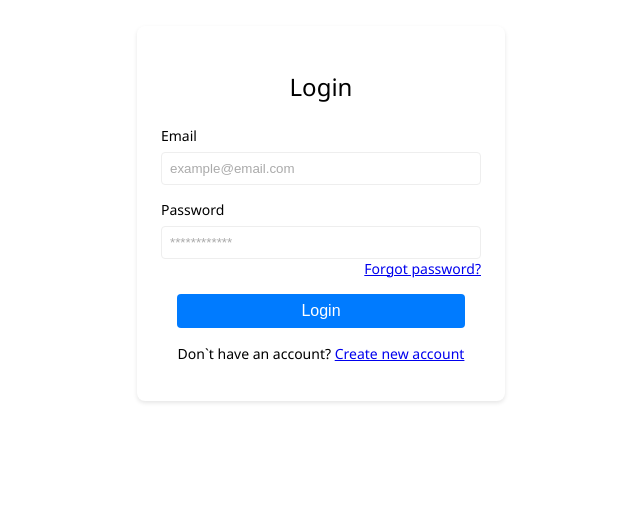
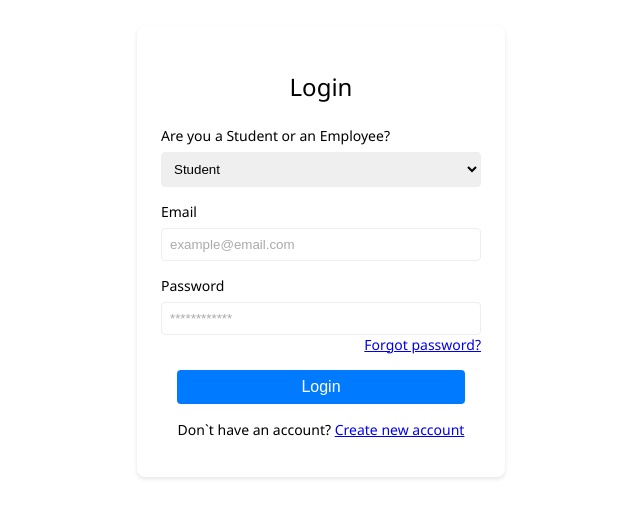
Before and after one commit to mihirp161/MentalHealthStudentPortal, a Flask app: page / in a window 1280 px wide. Shown: the part 129-647 px from the top of the page, without its empty margins (319-959 px from the left). Run offline with Flask 3, Linux system fonts and the light colour scheme.

Commit message:
Dropdown Selection Created for the Login Page

```diff
--- a/app.py
+++ b/app.py
@@ -15,17 +15,29 @@ def home():
         # Get the user's input email and password
         email = request.form['email']
         password = request.form['password']
+        userType = request.form['user-type']
 
-        # Check if the email and password match some stored credentials
-        if email == 'user@example.com' and password == 'password123':
-            # If the credentials are valid, redirect to the student home page
-            # return render_template('student-home.html')
-            return redirect(url_for('student_home'))
-        else:
-            # If the credentials are invalid, show an error message
-            error_message = 'Invalid email or password'
-            return render_template('index.html', error_message=error_message)
-
+        #TO DO:
+        #If student, search in the Hash Table
+        if userType == "student":
+            # Check if the email and password match some stored credentials
+            if email == 'user@example.com' and password == 'password123':
+                # If the credentials are valid, redirect to the student home page
+                return redirect(url_for('student_home'))
+            else:
+                # If the credentials are invalid, show an error message
+                error_message = 'Invalid email or password'
+                return render_template('index.html', error_message=error_message)
+        #If student, search in the B_Tree
+        elif userType == "employee":
+             # Check if the email and password match some stored credentials
+            if email == 'user@example.com' and password == 'password123':
+                # If the credentials are valid, redirect to the student home page
+                return redirect(url_for('student_home'))
+            else:
+                # If the credentials are invalid, show an error message
+                error_message = 'Invalid email or password'
+                return render_template('index.html', error_message=error_message)
     return render_template('index.html')
 
 @app.route('/register', methods=['GET', 'POST'])
@@ -39,7 +51,7 @@ def register():
         year = request.form.get("year")
         dob = request.form.get("dob")
 
-        #To-DO store the data in a database or file
+        #TO DO store the data in a database or file
         print(name, flush=True)
         print("Address:", address)
         print("Phone Number:", phone)
@@ -93,7 +105,7 @@ def survey():
         takingMedication = request.form.get("taking-medication")
         diagnosedBefore = request.form.get("diagnosed-before")
 
-        #To-DO store the data in a database or file
+        #To DO store the data in a database or file
         print("depressedMood: ", depressedMood)
         print("depressedHopeless: ", depressedHopeless)
         print("lossOfInterestAndEnjoyment: ", lossOfInterestAndEnjoyment)
@@ -136,6 +148,8 @@ def account_deleted():
 
 @app.route('/profile', methods=['GET', 'POST'])
 def profile():
+    #TO DO:
+    #Query the variable to get the following info
     name = "First Last"
     address = "Gainesville, FL 32611"
     phone = "012-345-6789"
--- a/static/css/login-form.css
+++ b/static/css/login-form.css
@@ -100,3 +100,15 @@ p a {
 .error{
   color: red;
 }
+
+.form-group select {
+  border: 1px solid #eee;
+  border-radius: 4px;
+  padding: 8px;
+  }
+
+  .form-group select option {
+  padding: 8px;
+  background-color: #fff;
+  color: #000;
+  }
--- a/templates/index.html
+++ b/templates/index.html
@@ -19,6 +19,13 @@
                 <p class="error">{{ error_message }}</p>
                 {% endif %}
                 <div class="form-group">
+                  <label for="user-type">Are you a Student or an Employee?</label>
+                  <select id="user-type" name="user-type">
+                    <option value="student">Student</option>
+                    <option value="employee">Employee</option>
+                  </select>
+                </div>
+                <div class="form-group">
                   <label for="email">Email</label>
                   <input type="email" id="email" name="email" placeholder="example@email.com">
                 </div>
```
